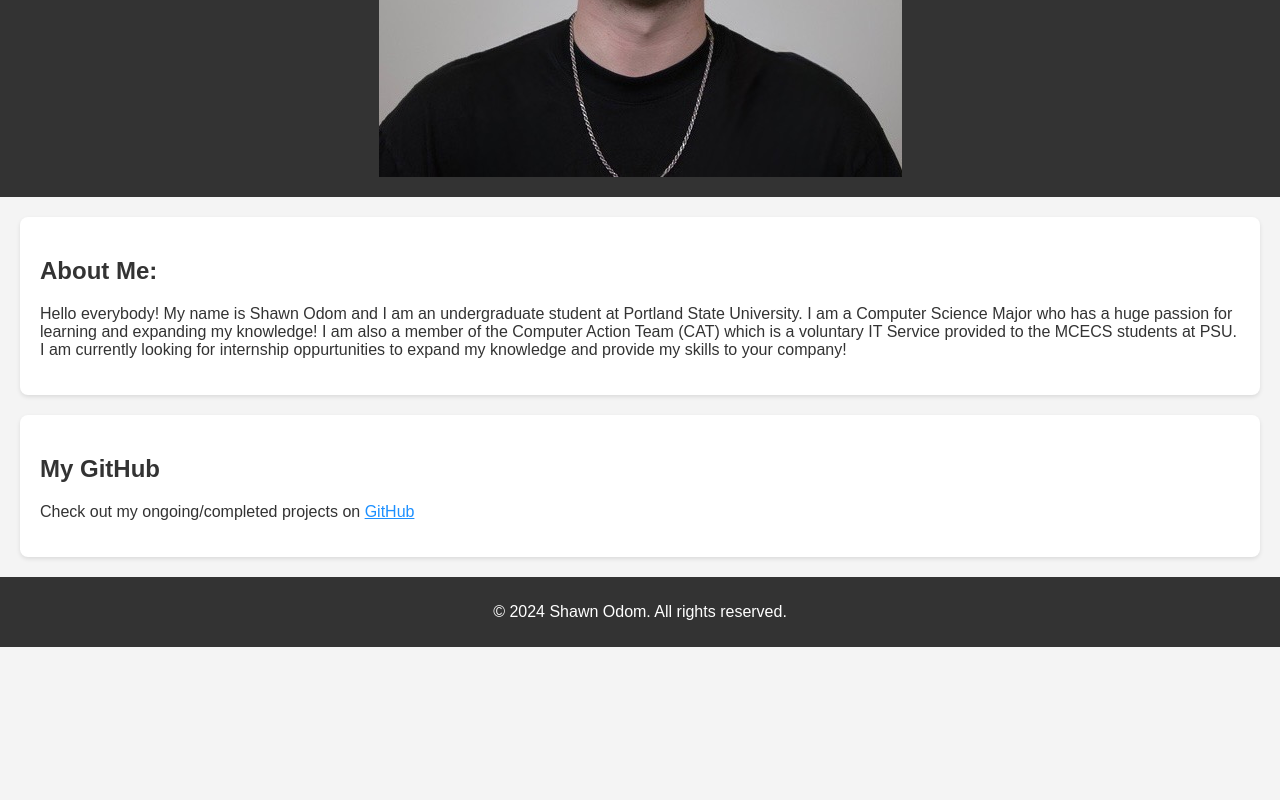
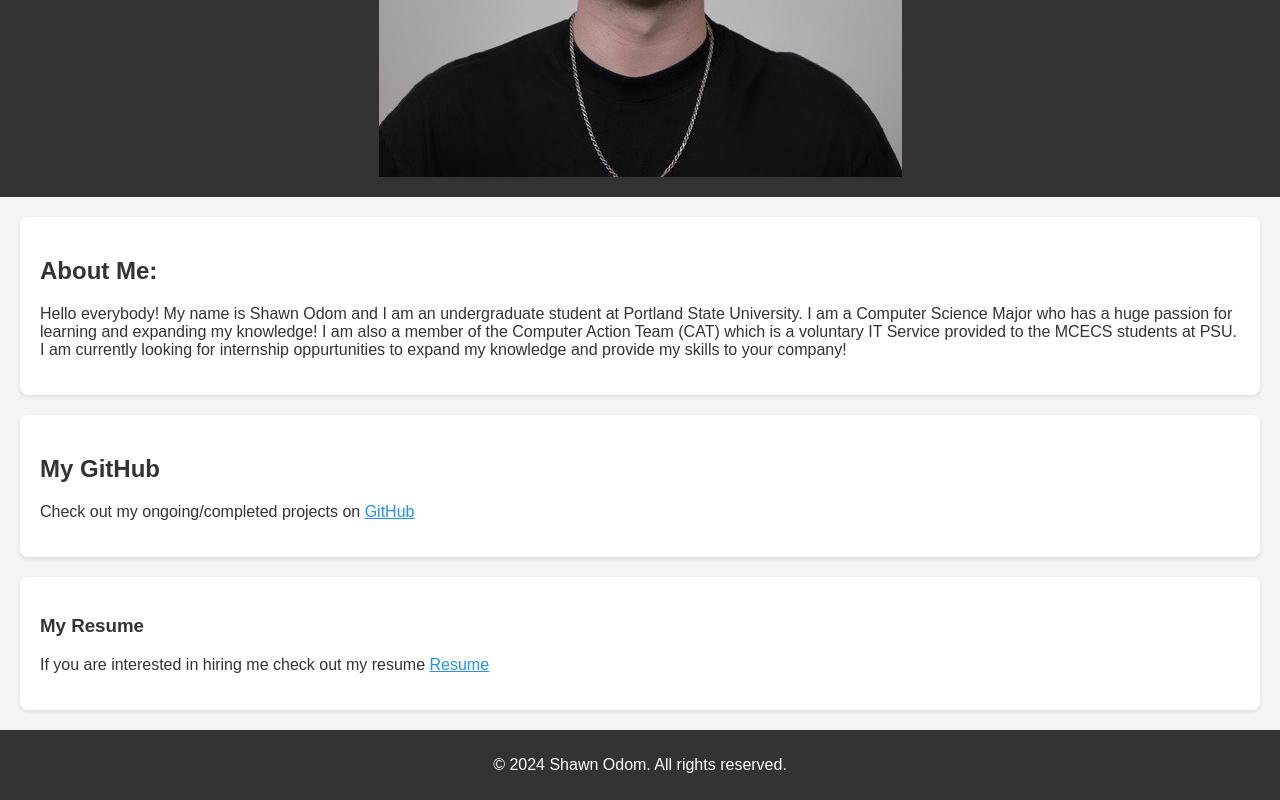
Before and after one commit to shawn-odom/portfolio-website, a plain HTML site: page index.html in a window 1280 px wide. Shown: the part 467-1267 px from the top of the page. Before the commit the page ends 1114 px from the top, so only its background shows below. Drawn offline with Linux system fonts and the light colour scheme.

Commit message:
Adding resume

```diff
--- a/index.html
+++ b/index.html
@@ -26,6 +26,10 @@
             <h2>My GitHub</h2>
             <p> Check out my ongoing/completed projects on <a href = "https://github.com/shawn-odom" target ="_blank" >GitHub</a></p>
         </section>
+        <section id = "resume">
+            <h3>My Resume</h3>
+            <p> If you are interested in hiring me check out my resume <a href = "https://docs.google.com/document/d/1Lrgn_-Ljxh_hIMmBX8jg1wkoFdvc47Xo/edit" target = "_blank" >Resume</a> </p>
+        </section>
         <footer>
             <p>© 2024 Shawn Odom. All rights reserved.</p>
         </footer>
```
